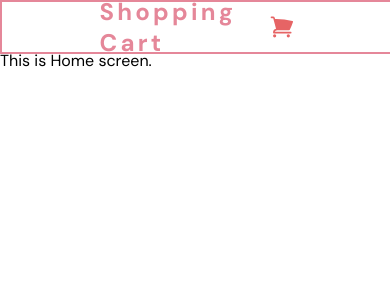
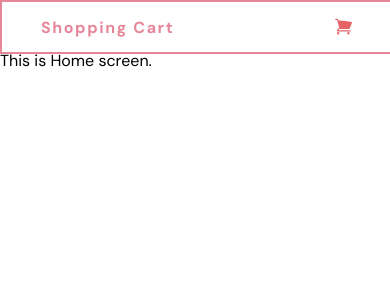
Before and after one commit to rajutamanglama63/typescript-react-cart, a React (Create React App) app: page / in a window 390 px wide. Shown: the top 300 px of the page. Built offline with nearby package versions, Linux system fonts and the light colour scheme.

Commit message:
feat: responsiveness added on navbar

```diff
--- a/src/components/nav/Nav.styles.ts
+++ b/src/components/nav/Nav.styles.ts
@@ -19,11 +19,44 @@ export const NavContainer = styled.div`
     display: flex;
     align-items: center;
     justify-content: space-between;
+
+    @media (max-width: 768px) {
+        margin: 0 auto;
+        width: 80%;
+      }
 `
 
-export const Logo = styled.h2`
+export const Logo = styled.div`
     letter-spacing: .2rem;
+    font-weight: 700;
+    font-size: 1.5rem;
     color: #E58799;
+
+    @media (max-width: 768px) {
+        letter-spacing: .1rem;
+        font-size: 1.2rem;
+      }
+
+    @media (max-width: 480px) {
+        font-size: 1rem;
+    }
+`
+
+export const CartIcon = styled.div`
+      width: 2rem;
+      height: 2rem;
+      color: #e66465;
+
+      @media (max-width: 768px) {
+        width: 1.5rem;
+        height: 1.5rem;
+      }
+
+      @media (max-width: 480px) {
+        width: 1.2rem;
+        height: 1.2rem;
+      }
+    }
 `
 
 export const CartDrawer = styled.div`
@@ -32,7 +65,7 @@ export const CartDrawer = styled.div`
     position: fixed;
     top: 0;
     right: 0;
-    z-index: 40;
+    z-index: 30;
     background-color: #E58799;
 `
 
--- a/src/components/nav/Navbar.tsx
+++ b/src/components/nav/Navbar.tsx
@@ -1,6 +1,6 @@
 import {  XMarkIcon, ShoppingCartIcon } from "@heroicons/react/24/solid";
 import { useState } from "react";
-import { CartDrawer, CloseBtn, Logo, NavContainer, StyledNavbar } from './Nav.styles'
+import { CartDrawer, CartIcon, CloseBtn, Logo, NavContainer, StyledNavbar } from './Nav.styles'
 
 type Props = {}
 
@@ -10,7 +10,10 @@ const Navbar = (props: Props) => {
     <StyledNavbar>
       <NavContainer>
           <Logo>Shopping Cart</Logo>
-          <ShoppingCartIcon onClick={() => setIsToggled(true)} style={{height: "2rem", width: "2rem", color: "#e66465"}} />
+          <CartIcon>
+
+          <ShoppingCartIcon onClick={() => setIsToggled(true)}  />
+          </CartIcon>
           {isToggled && (
             <CartDrawer>
               <CloseBtn>
--- a/src/index.css
+++ b/src/index.css
@@ -1,4 +1,5 @@
-@import url("https://fonts.googleapis.com/css2?family=DM+Sans:wght@400;700&family=Montserrat:wght@700&display=swap");
+/* @import url("https://fonts.googleapis.com/css2?family=DM+Sans:wght@400;700&family=Montserrat:wght@700&display=swap"); */
+@import url('https://fonts.googleapis.com/css2?family=DM+Sans:wght@400;500;700&display=swap');
 
 html,
 body,
```
